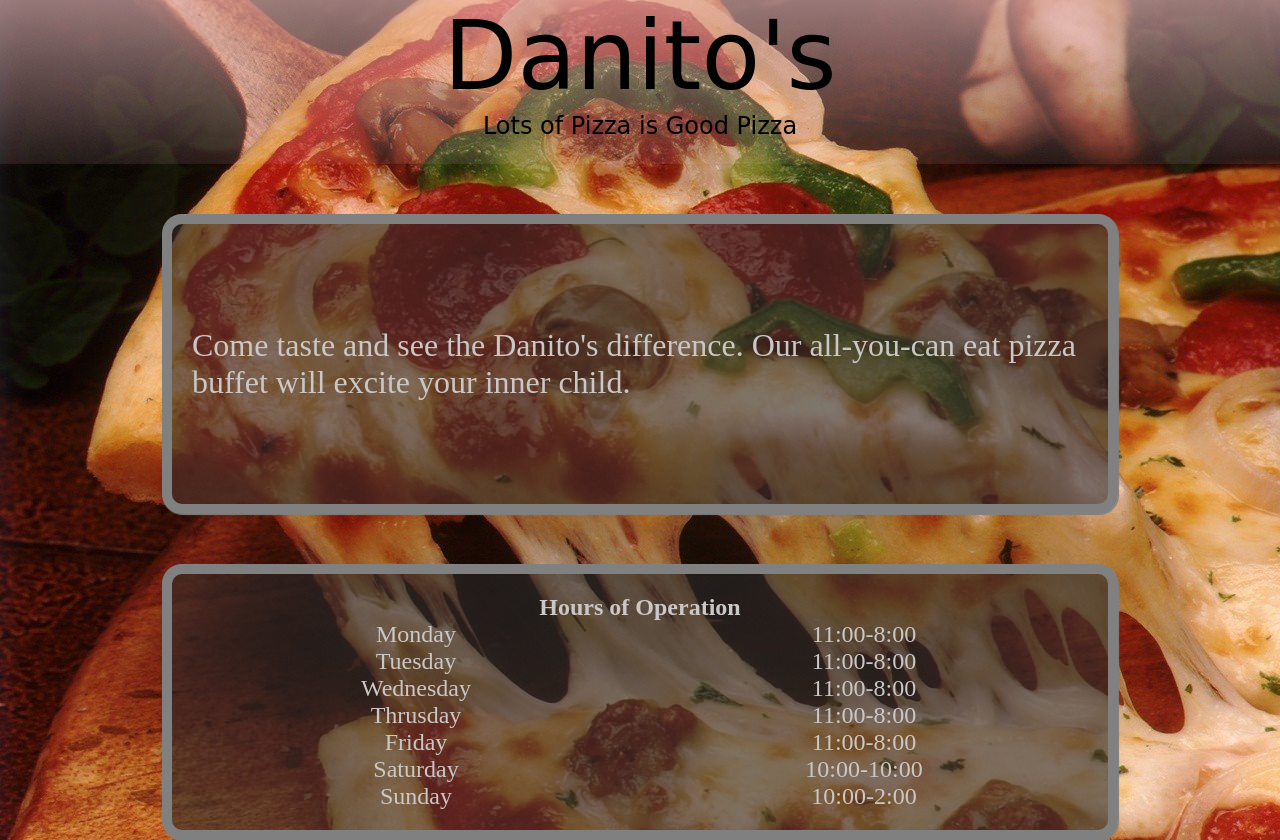
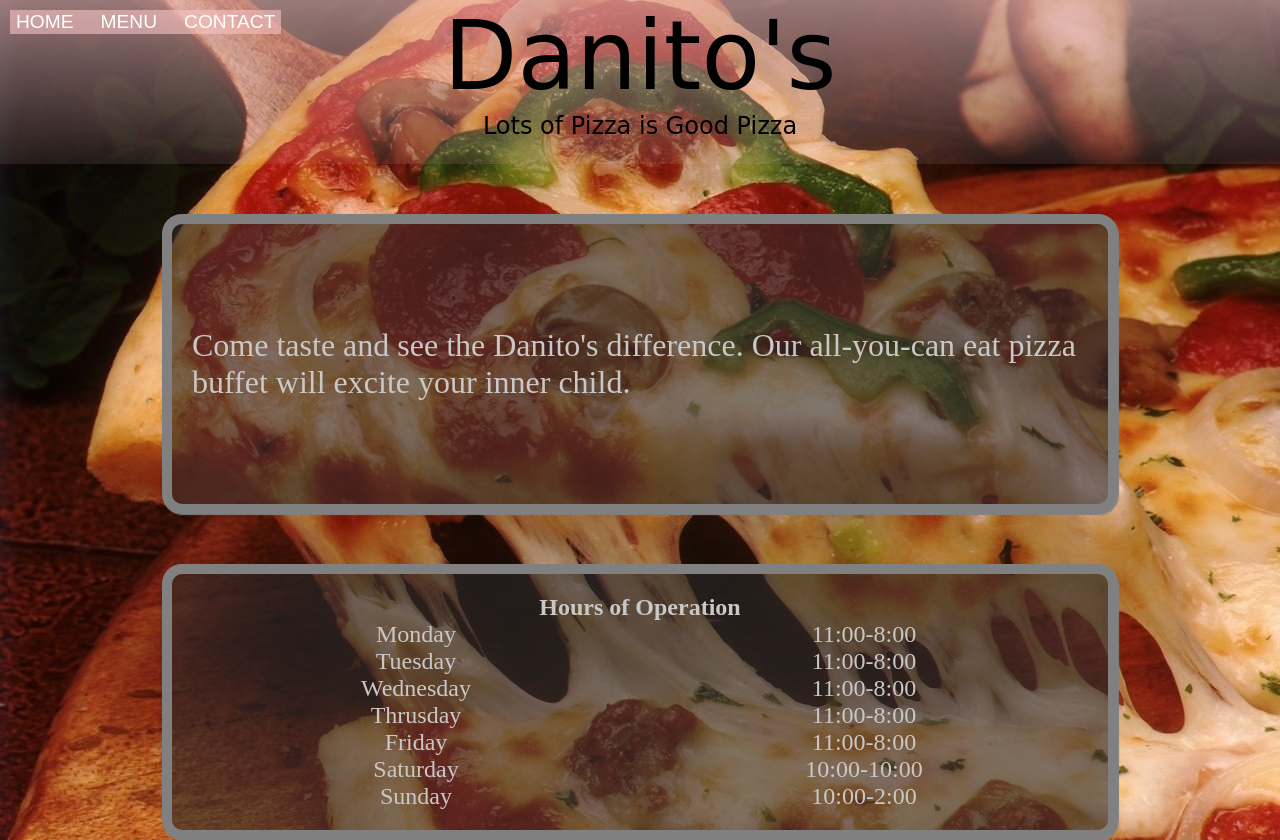
Before and after one commit to dchaas/restaurant, a website built with webpack: page dist/index.html in a window 1280 px wide. Built offline with nearby package versions, Linux system fonts and the light colour scheme; a web font is replaced by a local one.

Commit message:
Added navbar and tabs to index.js to handle switching between pages.

```diff
--- a/src/home.js
+++ b/src/home.js
@@ -1,7 +1,7 @@
 import './style.css';
 import Pizza from './pizza.jpg';
 
-function loadPage() {
+function loadHome() {
     const element = document.querySelector('#content');
 
     const header = document.createElement('header');
@@ -43,4 +43,4 @@ function loadPage() {
 
 }
 
-export default loadPage;
+export default loadHome;
--- a/src/index.js
+++ b/src/index.js
@@ -1,7 +1,36 @@
-import loadPage from './home.js';
+import './style.css';
+import loadHome from './home.js';
+import loadMenu from './menu.js';
+
+
+// reference the master div
+const element = document.querySelector('#content');
 
 // define the tabs
 const tabDiv = document.createElement('div');
+tabDiv.classList.add('navbar');
+const tabHome = document.createElement('button');
+const tabMenu = document.createElement('button');
+const tabContact = document.createElement('button');
 
-loadPage();
-console.log('testing setup');
+tabHome.classList.add('tab');
+tabHome.innerHTML = `HOME`;
+// link the home tab to the home page function
+tabHome.addEventListener('click', loadHome);
+
+tabDiv.appendChild(tabHome);
+
+tabMenu.classList.add('tab');
+tabMenu.innerHTML = `MENU`;
+// link the menu tab to the menu page function
+tabMenu.addEventListener('click',loadMenu);
+tabDiv.appendChild(tabMenu);
+
+tabContact.classList.add('tab');
+tabContact.innerHTML = `CONTACT`;
+tabDiv.appendChild(tabContact);
+
+
+element.appendChild(tabDiv);
+
+loadHome();
--- a/src/menu.js
+++ b/src/menu.js
@@ -0,0 +1,20 @@
+function loadMenu() {
+    const element = document.querySelector('#content');
+
+    // make the header
+    const header = document.createElement('div');
+    header.classList.add('header');
+    header.innerHTML = `Danito's - Menu`;
+
+    element.appendChild(header);
+
+
+
+    const tag = document.createElement('div');
+    tag.classList.add('intro');
+    tag.innerHTML=`Come taste and see the Danito's difference. Our all-you-can eat pizza buffet will excite your inner child.`;
+
+
+}
+
+export default loadMenu;
--- a/src/style.css
+++ b/src/style.css
@@ -79,3 +79,25 @@ body {
     display: block;
     grid-column: 2/3;
 }
+
+.navbar {
+    display: flex;
+    background-color: rgba(247, 197, 197, 0.6);
+    position: fixed;
+    left: 10px;
+    top: 10px;
+    gap: 15px;
+}
+
+button {
+    color: white;
+    font-size: 1.2rem;
+    background-color: rgba(247, 197, 197, 0.0);
+    border: none;
+    outline: none;
+}
+
+button:hover {
+    background-color: rgb(247, 197, 197);
+    color: black;
+}
```
Also changed, not shown: dist/index.html, dist/main.js.
